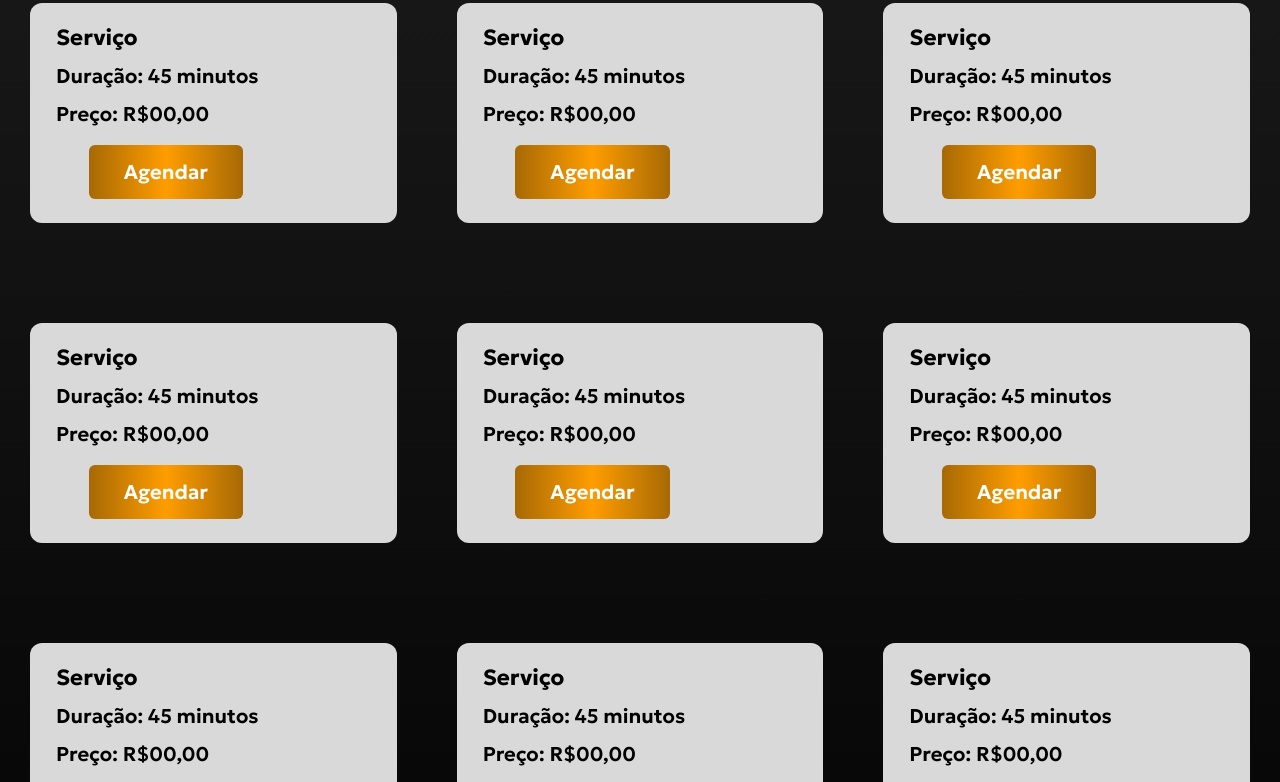
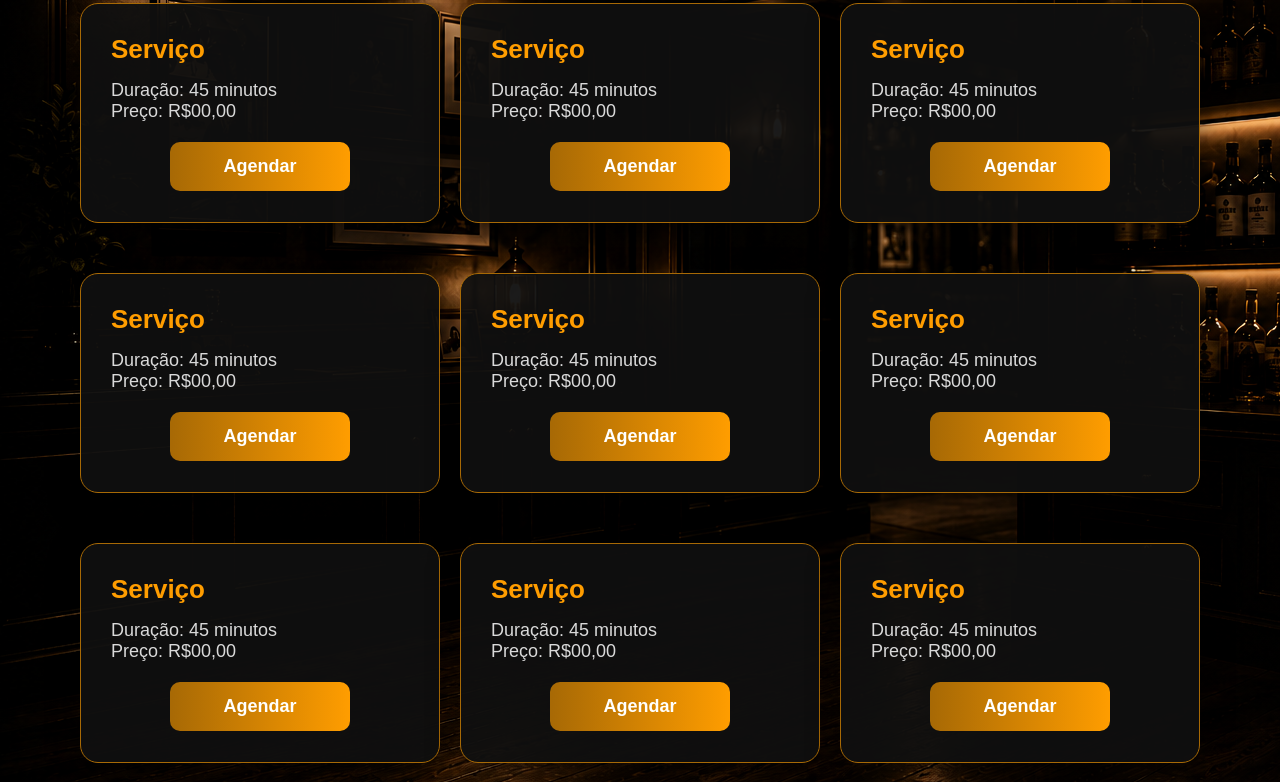
Before and after one commit to vittigabr/projeto-colaborativo-BarbeariaSaaS, a plain HTML site: page ProjetoSaaS/Tela-Serviços/Serviço.html in a window 1280 px wide. Shown: the part 97-879 px from the top of the page. Drawn offline with Linux system fonts and the light colour scheme.

Commit message:
melhorias

```diff
--- a/ProjetoSaaS/Tela-Agenda/style.css
+++ b/ProjetoSaaS/Tela-Agenda/style.css
@@ -244,7 +244,7 @@ header{
     font-size: 22px;
     font-weight: 700;
     color: #ffffff;
-    margin-bottom: 10px;
+    margin-bottom: 7px;
     font-family: Arial, Helvetica, sans-serif;
 }
 
--- a/ProjetoSaaS/Tela-Serviços/style.css
+++ b/ProjetoSaaS/Tela-Serviços/style.css
@@ -1,5 +1,5 @@
 body{
-    background: linear-gradient(rgba(0, 0, 0, 0.90), rgba(0, 0, 0, 1));
+    background-image: url(../imagens/tela-undo-confirma;áo.png);
 }
 
 .botao-voltar {
@@ -100,7 +100,7 @@ body{
 .drop-email {
     color: #989797 !important;
     font-size: 12px !important;
-    margin-top: -10px !important;
+    margin-top: 2px !important;
 }
 
 .dropdown-item {
@@ -142,7 +142,7 @@ body{
 
 .nome {
     position: relative;
-    top: 6px;
+    top: -4px;
 }
 
 .email-nome {
@@ -152,62 +152,103 @@ body{
 
 /* Tela Body */
 
-section{
-    display: flex;
-    justify-content: center;
+body {
     margin-top: 100px;
-    padding: 0px 30px;
-    gap: 60px;
 }
 
-main {
-    background-color: #D9D9D9;
-    display: flex;
-    width: 280px;
-    height: 220px;
-    border-radius: 12px;
+/* CARDS DE SERVIÇO */
+
+section{
+    display:grid;
+    grid-template-columns:repeat(3, 1fr);
+    gap:20px;
+    padding: 0px 80px 50px;
 }
 
-p {
-    font-size: 20px;
-    padding: 6px;
-    font-family: "Geologica", sans-serif;
+.main-1,
+.main-2,
+.main-3{
+    width: 100%;
+    height:220px;
+    background:rgba(15,15,15,0.95);
+    border:1px solid #a76905;
+    border-radius:18px;
+    padding:30px;
+    display:flex;
+    flex-direction:column;
+    justify-content:space-between;
+    transition:0.3s;
+    box-shadow:0 10px 30px rgba(0,0,0,0.5);
 }
 
-.div-main-1, .div-main-2, .div-main-3 {
-    padding-top: 15px;
-    padding-left: 20px;
-}
-
-.paragrafo-main {
-    font-weight: 700;
-    font-size: 22px;
-}
-
-.p-main-1, .p-main-2, .p-main-3 {
-    font-weight: 600;
-}
-
-.div-button {
-    display: flex;
-    justify-content: center;
-    padding-left: 8%;
-    margin-top: 12px;
+.main-1:hover,
+.main-2:hover,
+.main-3:hover{
+    transform:translateY(-5px);
+    border-color:#ff9d00;
+    box-shadow:0 15px 40px rgba(255,157,0,0.15);
 }
 
 
-.Agendar {
-    color: white;
-    text-decoration: none;
-    background-image: linear-gradient(to left, #a76905, #ff9d00, #a76905);
-    border: #ff9d00;
-    color: white;
-    padding: 8px 29px;
-    border-radius: 6px;
+.paragrafo-main{
+    color:#ff9d00;
+    font-size:26px;
+    font-weight:700;
+    margin-bottom:15px;
 }
 
+
+.p-main-1,
+.p-main-2,
+.p-main-3{
+    color:#d9d9d9;
+    font-size:18px;
+    font-weight:500;
+    margin:8px 0;
+}
+
+
+.div-button{
+    display:flex;
+    justify-content:center;
+    margin-top:20px;
+}
+
+
+.Agendar{
+    width:180px;
+    text-align:center;
+    color:white;
+    text-decoration:none;
+    font-size:18px;
+    font-weight:700;
+    background:linear-gradient(90deg,#a76905,#ff9d00);
+    padding:14px;
+    border-radius:10px;
+    transition:0.3s;
+}
+
+
 .Agendar:hover{
-    color: #ff9d00;
-    background-image: linear-gradient(to left, #000, #333333, #000) ;
-    cursor: pointer;
+    background:linear-gradient(90deg,#000,#333);
+    color:#ff9d00;
 }
+
+
+@media(max-width:1000px){
+
+    section{
+        grid-template-columns:repeat(2,1fr);
+        padding:120px 30px;
+    }
+
+}
+
+
+@media(max-width:700px){
+
+    section{
+        grid-template-columns:1fr;
+    }
+
+}
--- a/ProjetoSaaS/TelaAgendamentoReserva/style.css
+++ b/ProjetoSaaS/TelaAgendamentoReserva/style.css
@@ -1,3 +1,7 @@
+body {
+    background-image: url(../imagens/tela-agenda.png);
+}
+
 .botao-voltar {
     display: flex;
     align-items: center;
@@ -148,7 +152,7 @@
 }
 
 main {
-    margin-top: 160px;
+    margin-top: 50px;
     display: flex;
     flex-direction: column;
     align-items: center;
```
Also changed, not shown: ProjetoSaaS/TelaAgendamentoReserva/AgendamentoReserva.html (+1 -1 lines), ProjetoSaaS/Tela-Serviços/Serviço.html (indentation only).
